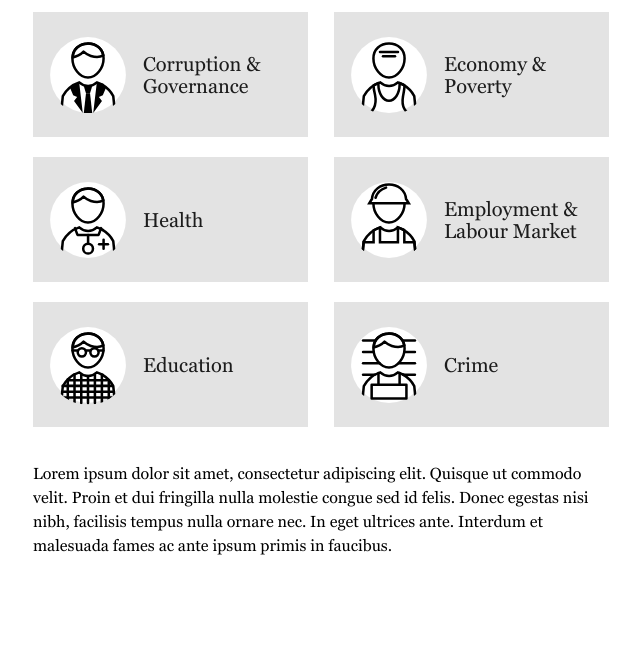
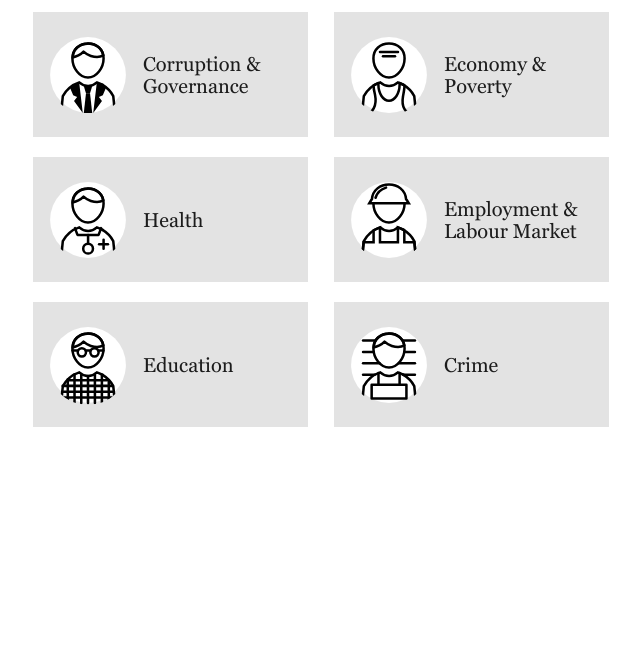
Before and after one commit to atlo/eurozine, a website: page index.html in a window 1280 px wide. Shown: the part 649-1313 px from the top of the page, without its empty margins (319-959 px from the left). Drawn offline with Linux system fonts and the light colour scheme.

Commit message:
lorem ipsum removed

```diff
--- a/index.html
+++ b/index.html
@@ -1541,7 +1541,6 @@
             </button>
           </li>
         </ul>
-        <p>Lorem ipsum dolor sit amet, consectetur adipiscing elit. Quisque ut commodo velit. Proin et dui fringilla nulla molestie congue sed id felis. Donec egestas nisi nibh, facilisis tempus nulla ornare nec. In eget ultrices ante. Interdum et malesuada fames ac ante ipsum primis in faucibus.</p>
       </div>
       <div class="page-2">
         <div class="map map-2">
```
